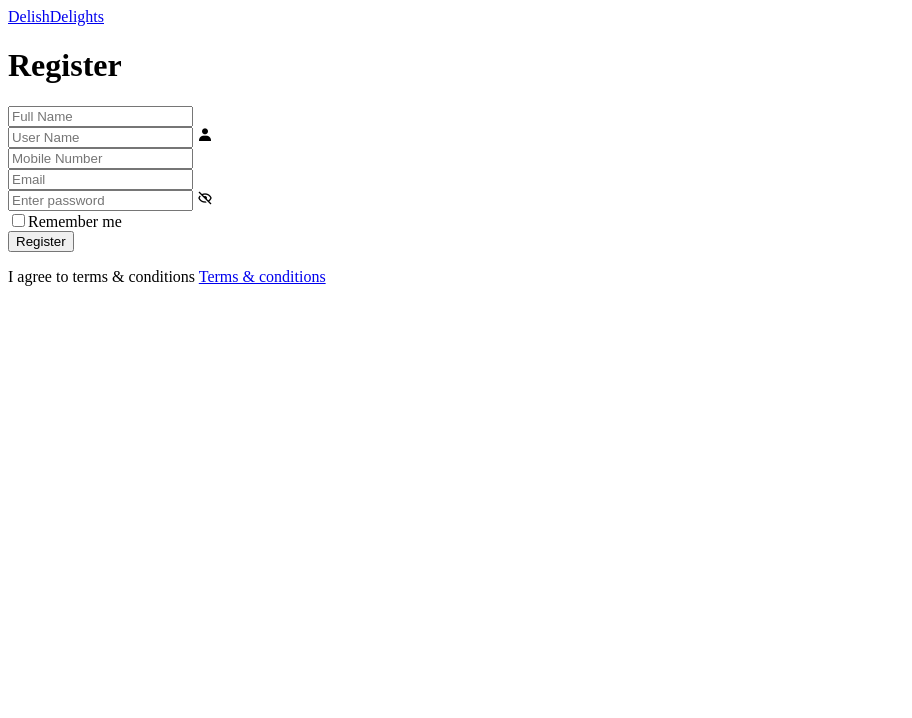
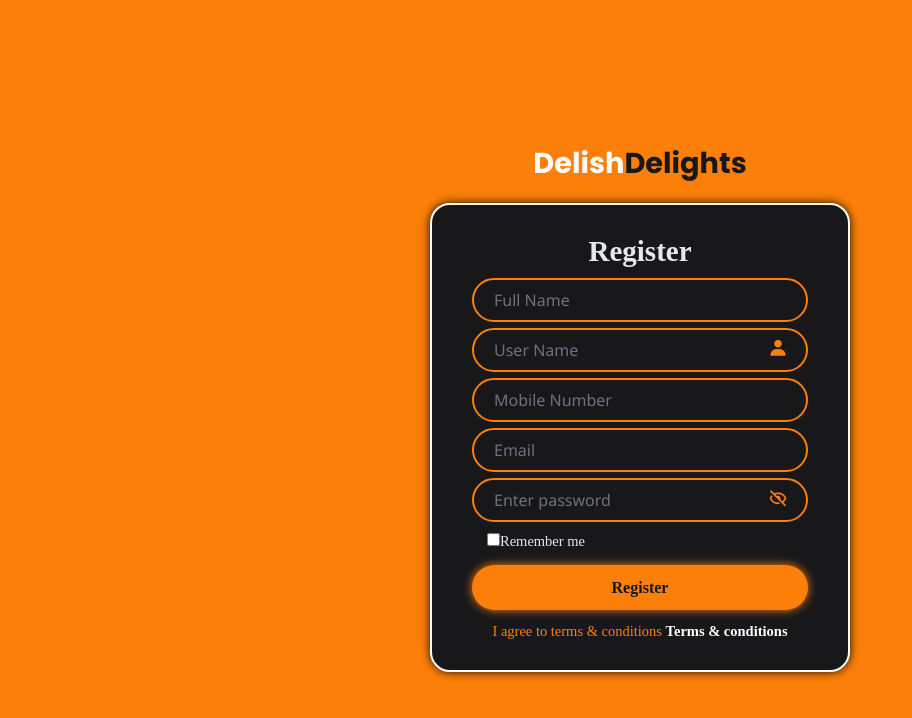
Before and after one commit to MudiyamGanesh/DelishDelights, a plain HTML site: page html/register.html in a window 1280 px wide. Shown: the whole page, without its empty margins (0-912 px from the left). Drawn offline with nearby package versions, Linux system fonts and the light colour scheme; files that its build step writes are made by us from their sources; the site is published under a folder, as on GitHub Pages, so addresses that start at the root find nothing.

Commit message:
Update register.html

```diff
--- a/html/register.html
+++ b/html/register.html
@@ -4,8 +4,8 @@
     <meta charset="UTF-8" />
     <meta name="viewport" content="width=device-width, initial-scale=1.0" />
     <title>DelishDelights</title>
-    <link rel="stylesheet" href="/CSS/register.css" />
-    <link rel="shortcut icon" href="/images/logo.png" type="image/jpg">
+    <link rel="stylesheet" href="CSS/register.css" />
+    <link rel="shortcut icon" href="images/logo.png" type="image/jpg">
     <link
       href="https://unpkg.com/boxicons@2.1.4/css/boxicons.min.css"
       rel="stylesheet"
@@ -13,7 +13,7 @@
   </head>
   <body>
     <div class="logo nav__logo">
-      <a href="/html/index.html">Delish<span>Delights</span></a>
+      <a href="html/index.html">Delish<span>Delights</span></a>
     </div>
     <div class="wrapper">
       <form action="">
@@ -50,6 +50,6 @@
         </div>
       </form>
     </div>
-    <script src="/js/login.js"></script>
+    <script src="js/login.js"></script>
   </body>
 </html>
```
